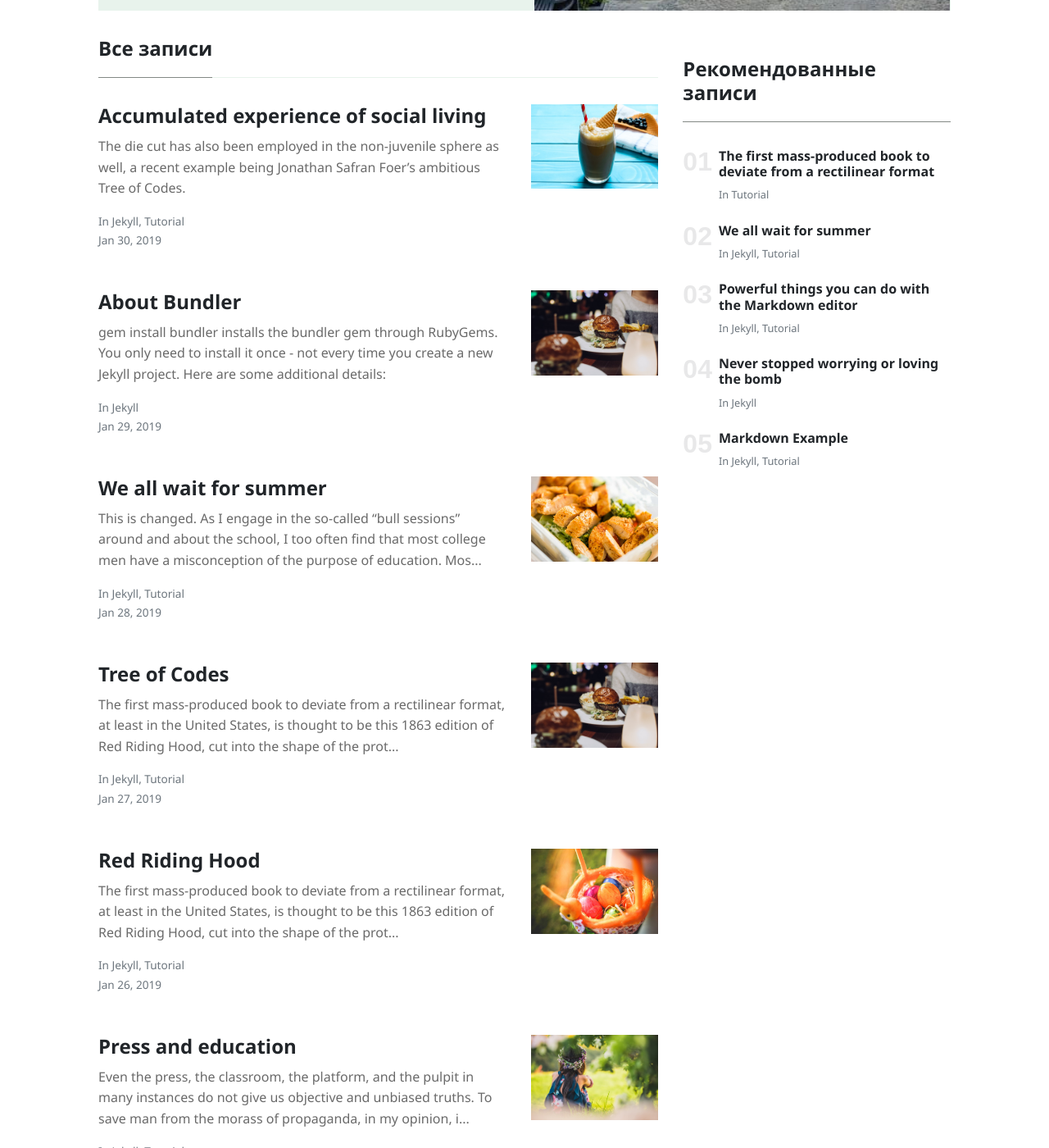
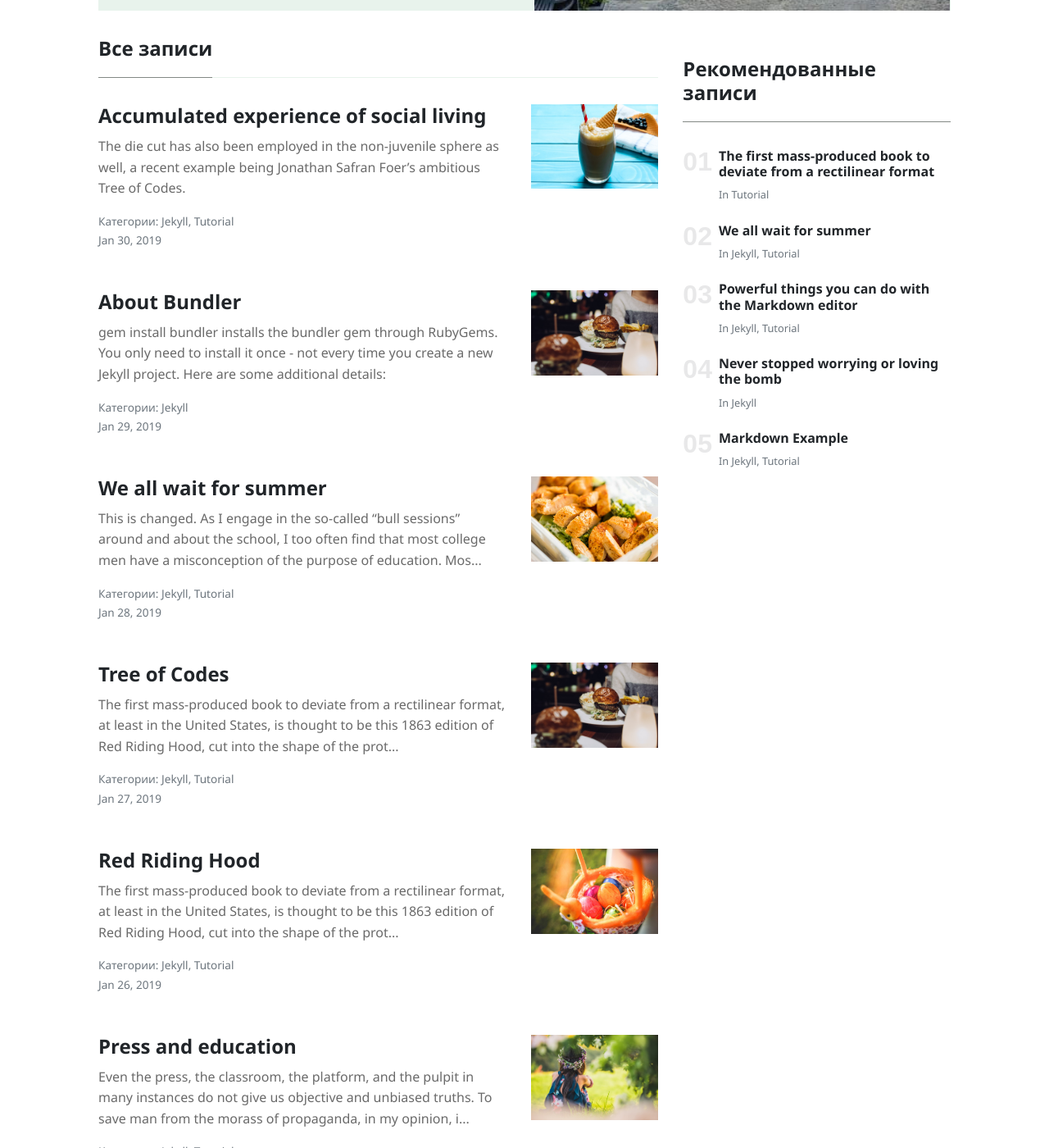
Before and after one commit to DaniilChizhevskii/Coding-Ti.me, a Jekyll site: the page built from index.html, in a window 1280 px wide and 1400 px high, scrolled down 921 px. Shown: the whole window at 82% size. Built offline with Jekyll 4.4.1, drawn with Linux system fonts in a browser that asks for light colours; nearby versions of some CDN libraries; the list of posts is cut into pages by our own code.

Commit message:
Update main-loop-card.html

```diff
--- a/_includes/main-loop-card.html
+++ b/_includes/main-loop-card.html
@@ -7,7 +7,7 @@
 	   {{ post.excerpt  | strip_html | strip_newlines | truncate: 186}}
 	</p>
 	<small class="d-block text-muted">
-		In <span class="catlist">
+		Категории: <span class="catlist">
 		{% for category in post.categories %}
 		<a class="text-capitalize text-muted smoothscroll" href="{{site.baseurl}}/categories.html#{{ category | downcase }}">{{ category }}</a><span class="sep">, </span>
 		{% endfor %}
```
